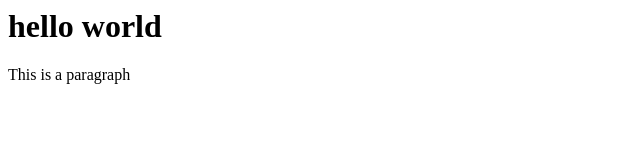
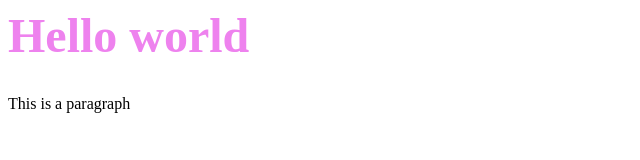
Before and after one commit to Vidharshanask/httpsrepo, a plain HTML site: page index.html in a window 1280 px wide. Shown: the whole page, without its empty margins (0-640 px from the left). Drawn offline with Linux system fonts and the light colour scheme.

Commit message:
added style tag per review comment

```diff
--- a/index.html
+++ b/index.html
@@ -1,9 +1,13 @@
 <html>
 	<!--please use css stytle tags here -->
 <head>
+<style>
+h1{color:violet; font-size:300%}
+p{color:black}
+</style>
 </head>
 <body>
-	<h1>hello world</h1>
+	<h1>Hello world</h1>
 	<p>This is a paragraph</p>
 </body>
 </html>
```
